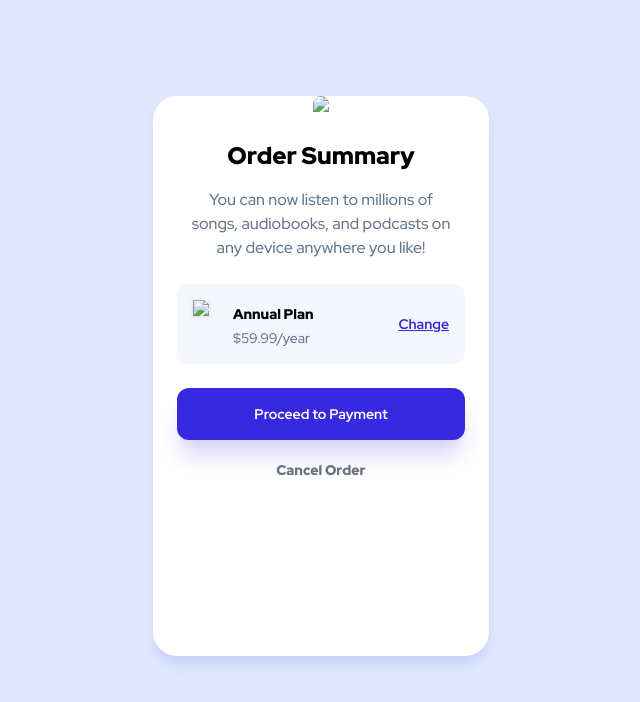
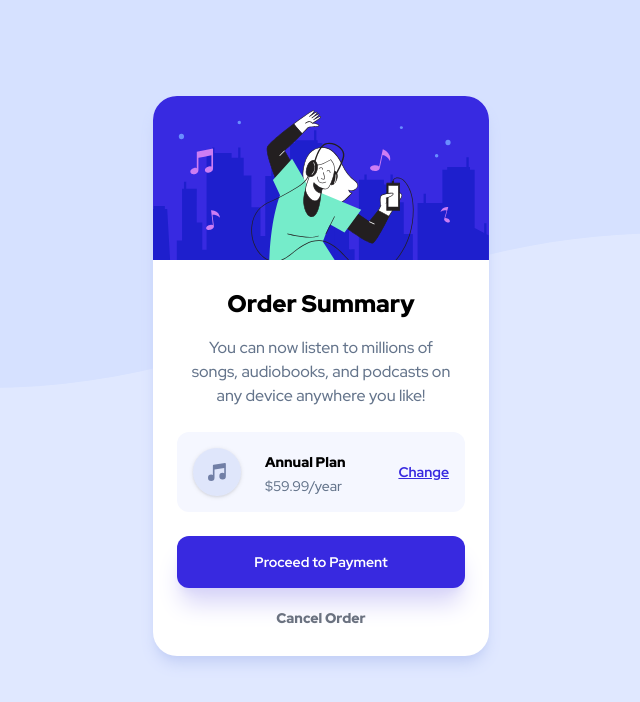
Before and after one commit to Abhyom/Order-summary-component, a plain HTML site: page index.html in a window 1280 px wide. Shown: the whole page, without its empty margins (319-959 px from the left). Drawn offline with nearby package versions, Linux system fonts and the light colour scheme; the site is published under a folder, as on GitHub Pages, so addresses that start at the root find nothing.

Commit message:
Update index.html

```diff
--- a/index.html
+++ b/index.html
@@ -38,12 +38,12 @@
 
 </head>
 
-<body class="bg-[#e0e8ff] bg-[url('/images/pattern-background-mobile.svg')] bg-no-repeat bg-contain bg-top font-medium md:bg-[url('/images/pattern-background-desktop.svg')] ">
+<body class="bg-[#e0e8ff] bg-[url('images/pattern-background-mobile.svg')] bg-no-repeat bg-contain bg-top font-medium md:bg-[url('images/pattern-background-desktop.svg')] ">
 
   <!-- MAIN CONTAINER DIV:- -->
  <div class=" container rounded-3xl h-140 w-84 bg-white shadow-lg shadow-[#c4d0f6] m-auto mt-24 flex flex-col  items-center font-sans-serif">
       <!-- FIRST CHILD (HERO BANNER)-->
-      <img class=" rounded-t-3xl" src="/images/illustration-hero.svg"/>
+      <img class=" rounded-t-3xl" src="images/illustration-hero.svg"/>
       <!-- SECOND CHILD (HEADING) -->
       <h1 class="font-black text-2xl mt-7">Order Summary</h1>
       <!-- THIRD CHILD (TEXT CONTENT) -->
@@ -52,7 +52,8 @@
 
       <!-- FOURTH CHILD (PRICING PLAN)-->
       <div class="flex mt-6 bg-[#f5f7ff] w-72 h-20 items-center rounded-xl text-sm mb-5">
-        <img class="h-12 drop-shadow ml-4 mr-4" src="/images/icon-music.svg"/>
+
+        <img class="h-12 drop-shadow ml-4 mr-4" src="images/icon-music.svg"/>
 
         <div class="ml-2 h-10">
           <div class="font-black mb-1">Annual Plan</div>
```
